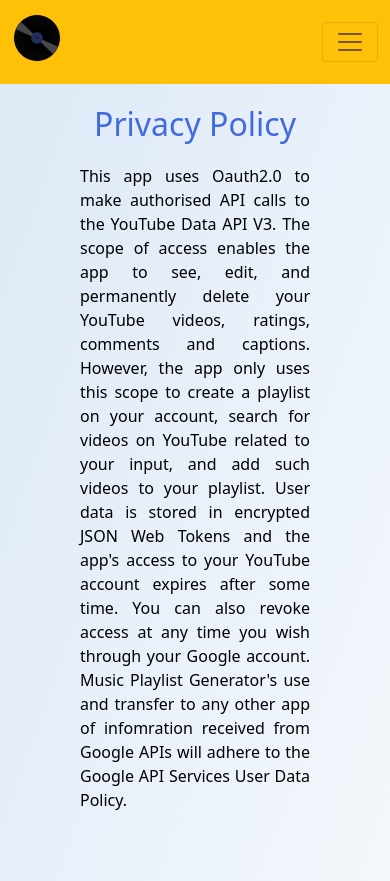
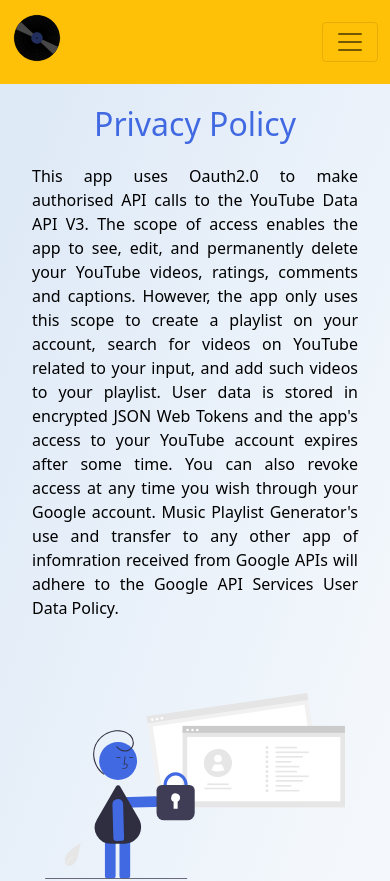
Before and after one commit to P0u4a/Playlist-Generator, a Next.js app: page /privacyPolicy in a window 390 px wide. Shown: the top 881 px of the page. Built offline with nearby package versions, Linux system fonts and the light colour scheme; no server answers.

Commit message:
improve responsiveness on mobile

```diff
--- a/styles/Home.module.css
+++ b/styles/Home.module.css
@@ -109,3 +109,25 @@
   height: 1em;
   margin-left: 0.5rem;
 }
+
+
+@media only screen and (max-width: 600px) {
+  .paragraph {
+    display: flex;
+    flex-wrap: wrap;
+    margin-left: 3rem;
+    margin-right: 3rem;
+    text-align:justify;
+
+  }
+
+  .paragraphAlt {
+    display: flex;
+    flex-wrap: wrap;
+    margin-left: 2rem;
+    margin-right: 2rem;
+    text-align:justify;
+
+  }
+
+}
```
